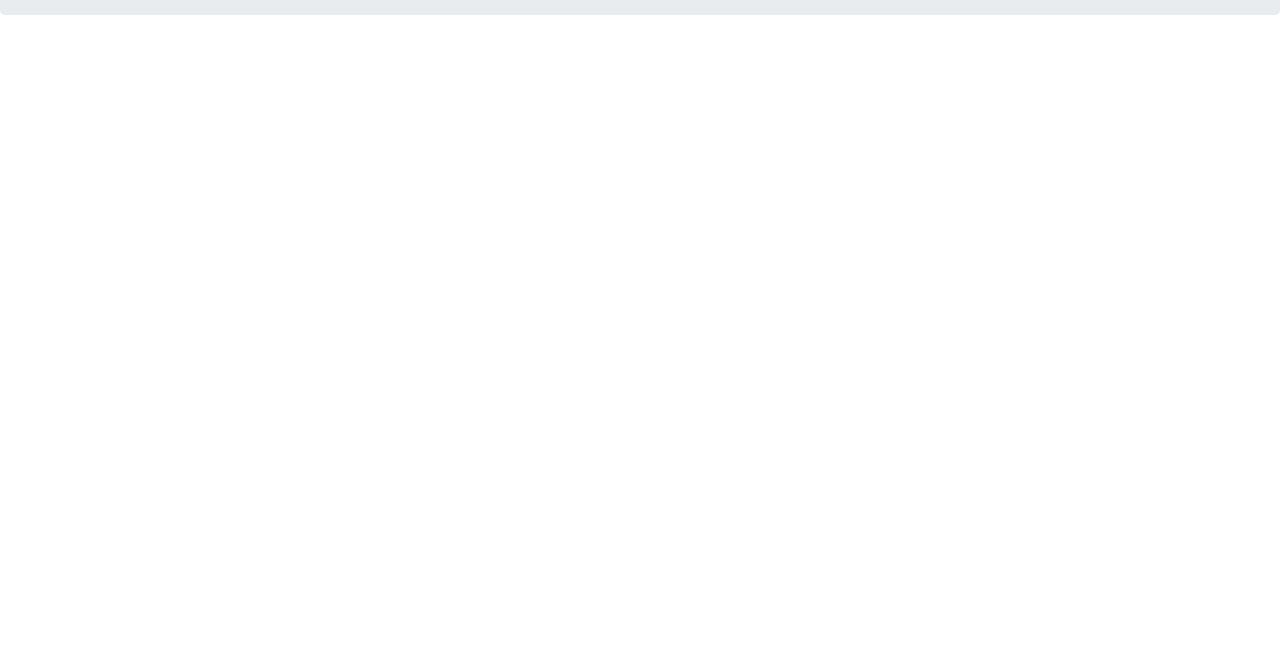
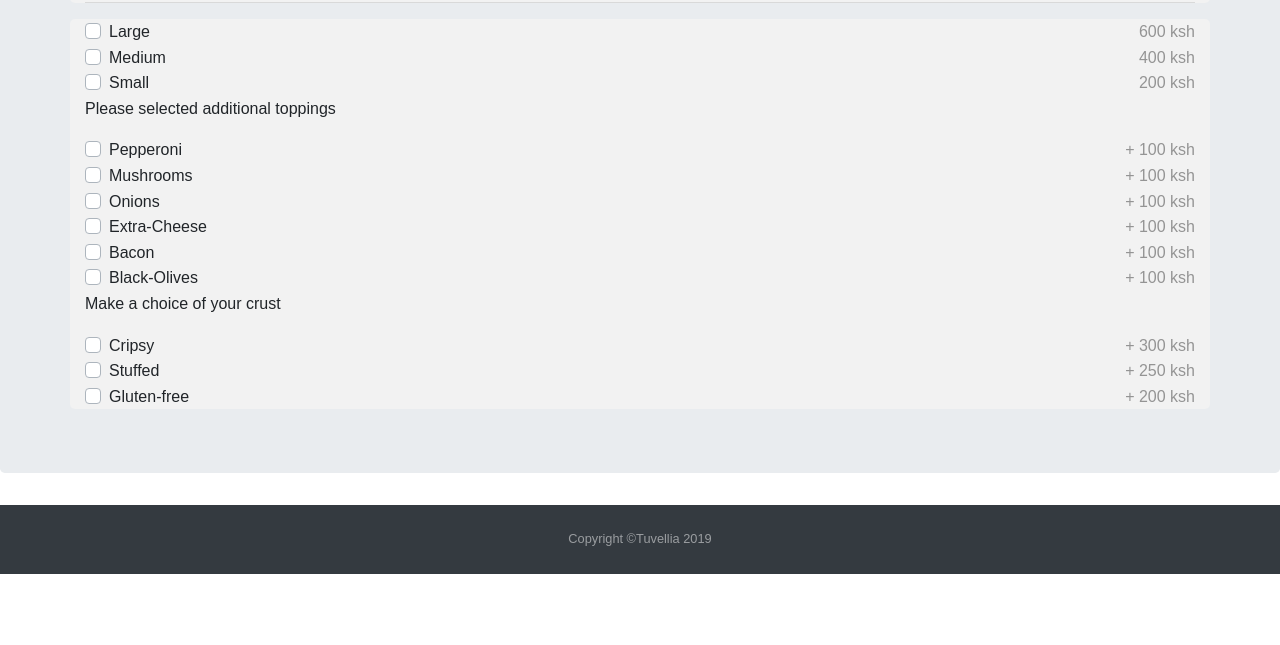
Before and after one commit to sanii-muthui/pizzeria, a plain HTML site: page services.html in a window 1280 px wide. Shown: the part 155-800 px from the top of the page. Drawn offline with nearby package versions, Linux system fonts and the light colour scheme.

Commit message:
added pizza offers

```diff
--- a/services.html
+++ b/services.html
@@ -25,8 +25,102 @@
 </head>
 <body>
 	<div class="jumbotron">
-		<p>text align</p>
-	</div>
+  <div class="container" style="margin-top:35px">
+    <h2>Pizza Offers</h2>
+    <hr>
+  </div>
+    <div class="container">
+       <!-- Default checked -->
+<div class="custom-control custom-checkbox">
+  <input type="checkbox" class="custom-control-input" id="Large">
+  <label class="custom-control-label" for="Large">Large</label>
+  <div class="float-right">600 ksh</div>
+
+</div>
+  <!-- Default checked -->
+<div class="custom-control custom-checkbox">
+  <input type="checkbox" class="custom-control-input" id="Medium" >
+  <label class="custom-control-label" for="Medium">Medium</label>
+  <div class="float-right">400 ksh</div>
+</div>
+  <!-- Default checked -->
+<div class="custom-control custom-checkbox">
+  <input type="checkbox" class="custom-control-input" id="small" >
+  <label class="custom-control-label" for="small">Small</label>
+  <div class="float-right">200 ksh</div>
+
+</div>
+
+      <p>Please selected additional toppings</p>
+       <!-- Default checked -->
+<div class="custom-control custom-checkbox">
+  <input type="checkbox" class="custom-control-input" id="Pepperoni">
+  <label class="custom-control-label" for="Pepperoni">Pepperoni</label>
+  <div class="float-right">+ 100 ksh</div>
+</div>
+  <!-- Default checked -->
+<div class="custom-control custom-checkbox">
+  <input type="checkbox" class="custom-control-input" id="Mushrooms" >
+  <label class="custom-control-label" for="Mushrooms">Mushrooms</label>
+  <div class="float-right">+ 100 ksh</div>
+</div>
+  <!-- Default checked -->
+
+<div class="custom-control custom-checkbox">
+  <input type="checkbox" class="custom-control-input" id="Onions" >
+  <label class="custom-control-label" for="Onions">Onions</label>
+  <div class="float-right">+ 100 ksh</div>
+
+
+</div>
+<div class="custom-control custom-checkbox">
+  <input type="checkbox" class="custom-control-input" id="Extra-Cheese" >
+  <label class="custom-control-label" for="Extra-Cheese">Extra-Cheese</label>
+  <div class="float-right">+ 100 ksh</div>
+
+</div>
+<div class="custom-control custom-checkbox">
+  <input type="checkbox" class="custom-control-input" id="Bacon" >
+  <label class="custom-control-label" for="Bacon">Bacon</label>
+  <div class="float-right">+ 100 ksh</div>
+
+</div>
+<div class="custom-control custom-checkbox">
+  <input type="checkbox" class="custom-control-input" id="Black-Olives" >
+  <label class="custom-control-label" for="Black-Olives">Black-Olives</label>
+  <div class="float-right">+ 100 ksh</div>
+
+</div>
+ <p>Make a choice of your crust</p>
+       <!-- Default checked -->
+<div class="custom-control custom-checkbox">
+  <input type="checkbox" class="custom-control-input" id="Cripsy">
+  <label class="custom-control-label" for="Cripsy">Cripsy</label>
+  <div class="float-right">+ 300 ksh</div>
+
+</div>
+  <!-- Default checked -->
+<div class="custom-control custom-checkbox">
+  <input type="checkbox" class="custom-control-input" id="Stuffed" >
+  <label class="custom-control-label" for="Stuffed">Stuffed</label>
+  <div class="float-right">+ 250 ksh</div>
+
+</div>
+  <!-- Default checked -->
+<div class="custom-control custom-checkbox">
+  <input type="checkbox" class="custom-control-input" id="Gluten-free" >
+  <label class="custom-control-label" for="Gluten-free">Gluten-free</label>
+  <div class="float-right">+ 200 ksh</div>
+
+</div>
+    </div>
+
+      </div>
+      <footer id="sticky-footer" class="py-4 bg-dark text-white-50">
+    <div class=" text-center">
+      <small>Copyright &copy;Tuvellia 2019</small>
+    </div>
+  </footer>
  <script src="js/script.js" type="text/javascript"></script>
           <script src="js/jquery-3.4.1.js"></script>
 </body>
```
